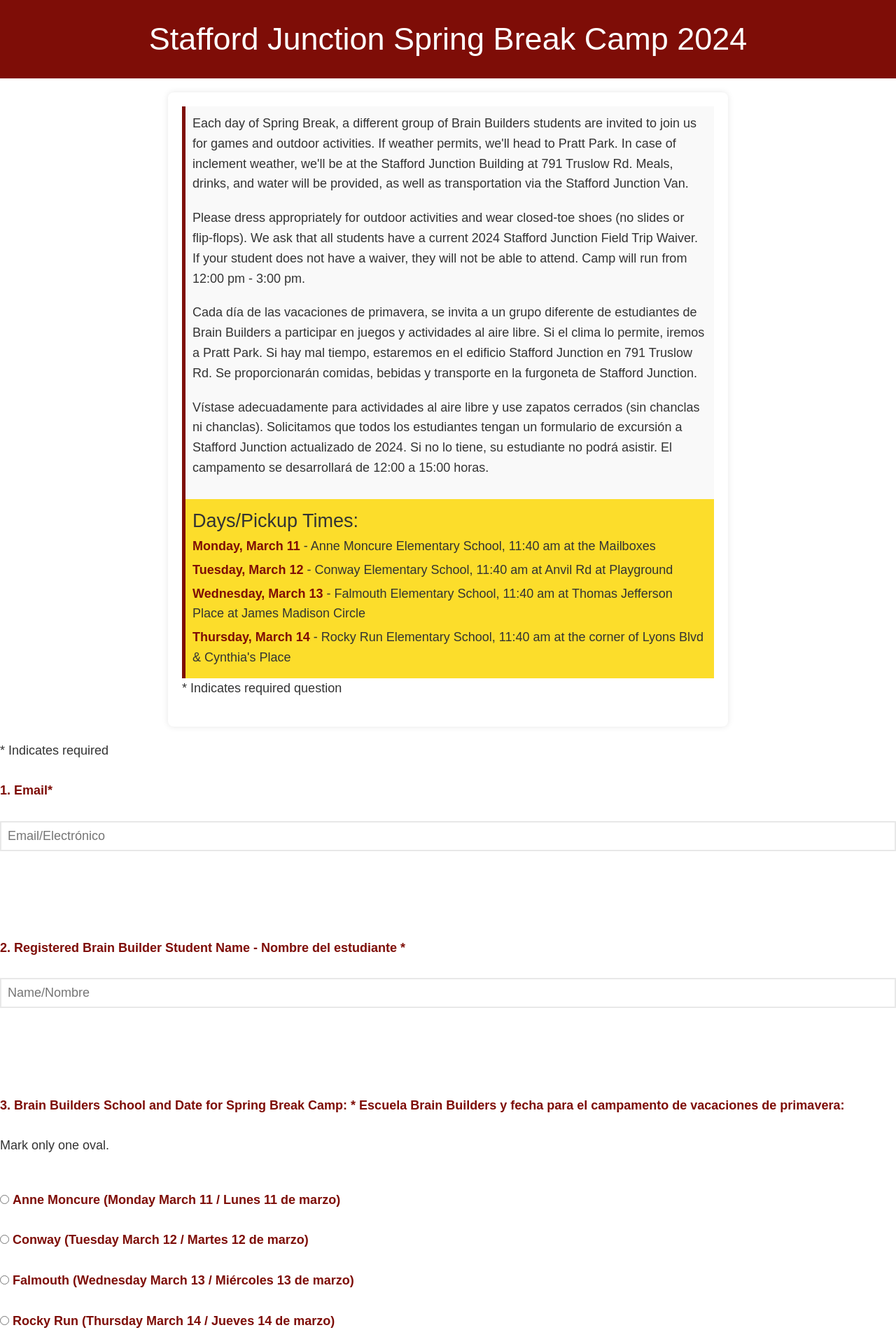
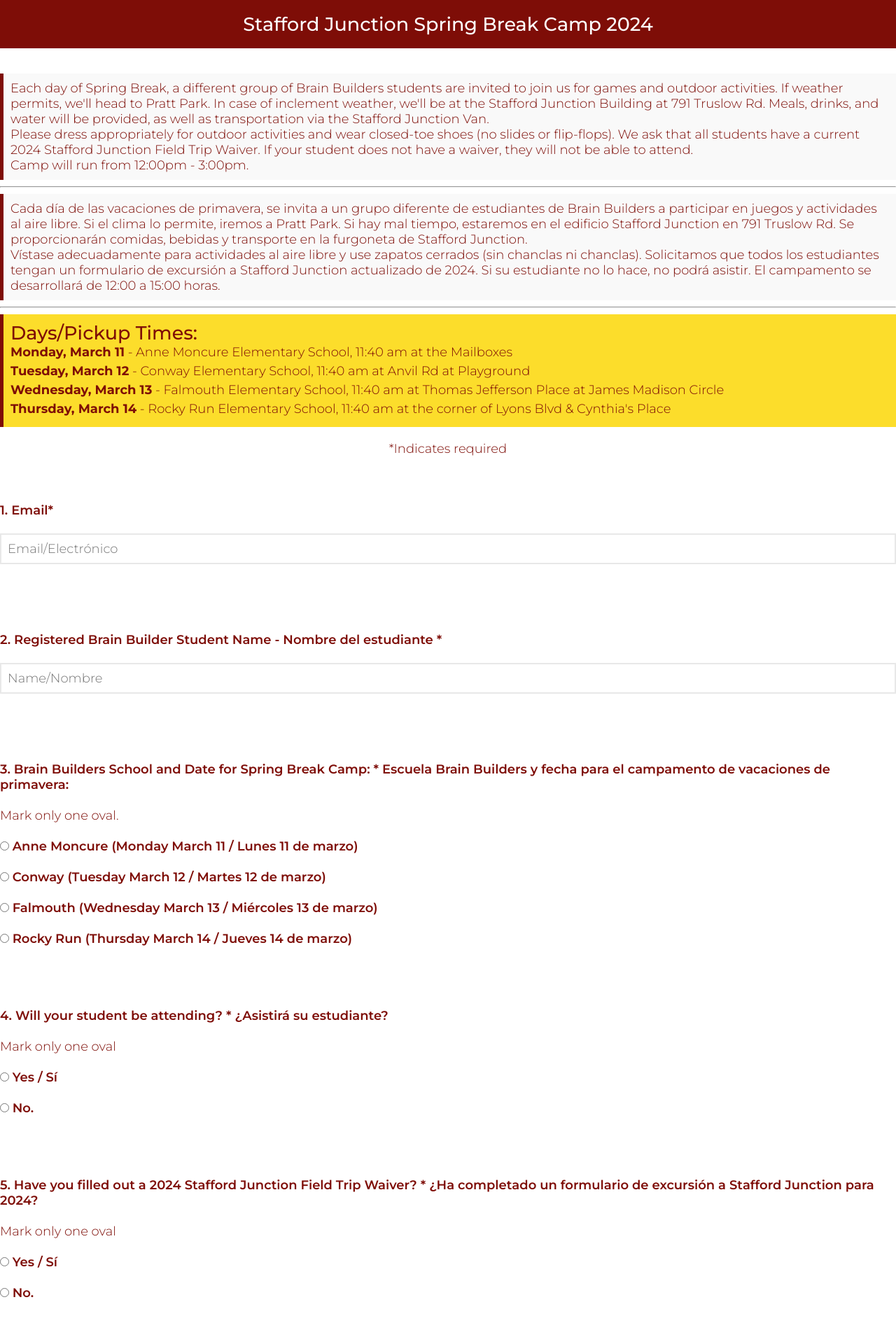
Before and after one commit to natewong1313/stafford-junction, a PHP site: page /springBreakForm.php in a window 1280 px wide. Shown: the top 1920 px of the page at 70% size. Run offline with PHP 8.4, Linux system fonts and the light colour scheme.

Commit message:
cleaned up css, deleted javascript

```diff
--- a/css/base.css
+++ b/css/base.css
@@ -983,3 +983,47 @@ img.profile-pic {
   margin-left: 30px;
   margin-right: 30px;
 }
+
+/*
+ * Specific styling for the 'info' class within the Spring Break form
+ * This is used for sections that contain important information for users (like the camp details).
+ */
+#spring_break_form .info {
+  background-color: #f9f9f9; /* Light grey background for readability */
+  padding: 10px; /* Adds internal padding to give the content some space */
+  border-left: 5px solid #7e0d07; /* Adds a solid red border to the left for emphasis */
+}
+
+/*
+ * Styling for the 'pickup-times' section within the Spring Break form
+ * This section contains the pickup times for students, so it's visually highlighted.
+ */
+#spring_break_form .pickup-times {
+  background-color: #fcdd2b; /* Bright yellow background to differentiate it from other sections */
+  padding: 10px; /* Adds space inside the container to make the content readable */
+  border-left: 5px solid #7e0d07; /* Red left border to match the rest of the theme */
+}
+
+/*
+ * Styling for paragraph text inside the 'pickup-times' section
+ * Reduces the margin between paragraphs to keep the content closer together for readability.
+ */
+#spring_break_form .pickup-times p {
+  margin-bottom: 5px; /* Tightens up the spacing between paragraphs to avoid too much vertical space */
+}
+
+/*
+ * Styling for <strong> elements inside the 'pickup-times' section
+ * Strong tags are typically used for emphasis (like dates or school names).
+*/
+#spring_break_form .pickup-times strong {
+  color: #7e0d07;
+}
+
+/*
+ *This is used to indicate that certain form fields are required, centering the text.
+ */
+#spring_break_form .required-info {
+  margin-top: 20px; /* Adds space above the required info to separate it from the content */
+  text-align: center; /* Centers the text within its container */
+}
--- a/springBreakForm.php
+++ b/springBreakForm.php
@@ -32,87 +32,26 @@ if($_SERVER['REQUEST_METHOD'] == "POST"){
     }
 }
 
-
 ?>
 
 <html>
-
 <head>
-    <?php include_once("universal.inc")?>
+    <!-- Include universal styles, scripts, or configurations via external file -->
+    <?php include_once("universal.inc") ?>
     <meta charset="UTF-8">
     <meta name="viewport" content="width=device-width, initial-scale=1.0">
     <title>Stafford Junction | Spring Break Form</title>
 </head>
-<style>
-body {
-    font-family: Arial, sans-serif;
-    background-color: #ffffff;
-    color: #333;
-    margin: 0;
-    padding: 0;
-    line-height: 1.6;
-}
-
-h1 {
-    background-color: #7e0d07;
-    color: white;
-    padding: 20px;
-    text-align: center;
-    margin: 0;
-    font-size: 2.5em;
-}
-
-#formatted_form {
-    max-width: 800px;
-    margin: 20px auto;
-    background: white;
-    padding: 20px;
-    border-radius: 8px;
-    box-shadow: 0 0 10px rgba(0, 0, 0, 0.1);
-}
-
-p {
-    margin-bottom: 20px;
-}
-
-.info {
-    background-color: #f9f9f9;
-    padding: 10px;
-    border-left: 5px solid #7e0d07;
-}
-
-.pickup-times {
-    background-color: #fcdd2b;
-    padding: 10px;
-    border-left: 5px solid #7e0d07;
-}
-
-.pickup-times p {
-    margin-bottom: 5px;
-}
-
-.pickup-times strong {
-    color: #7e0d07;
-}
-
-@media (max-width: 600px) {
-    h1 {
-        font-size: 1.8em;
-        padding: 15px;
-    }
-
-    #formatted_form {
-        padding: 15px;
-    }
-}
-</style>
-</head>
 
 <body>
 
+    <!-- Main heading of the page, informing about the Spring Break Camp -->
     <h1>Stafford Junction Spring Break Camp 2024</h1>
 
-    <div id="formatted_form">
+    <!-- Main content container for form instructions and information -->
+    <div id="spring_break_form">
+
+        <!-- Informational block (in English) for students/parents about camp details -->
         <div class="info">
             <p>Each day of Spring Break, a different group of Brain Builders students are invited to join us for games
                 and outdoor activities. If weather permits, we'll head to Pratt Park. In case of inclement weather,
@@ -120,18 +59,29 @@ p {
                 as well as transportation via the Stafford Junction Van.</p>
             <p>Please dress appropriately for outdoor activities and wear closed-toe shoes (no slides or flip-flops). We
                 ask that all students have a current 2024 Stafford Junction Field Trip Waiver. If your student does not
-                have a waiver, they will not be able to attend. Camp will run from 12:00 pm - 3:00 pm.</p>
+                have a waiver, they will not be able to attend.</p>
+            <p>Camp will run from 12:00pm - 3:00pm.</p> <!-- Camp schedule is specified here -->
+        </div>
 
+        <!-- Separator line between the English and Spanish sections -->
+        <hr>
+
+        <!-- Informational block (in Spanish)-->
+        <div class="info">
             <p>Cada día de las vacaciones de primavera, se invita a un grupo diferente de estudiantes de Brain Builders
                 a participar en juegos y actividades al aire libre. Si el clima lo permite, iremos a Pratt Park. Si hay
                 mal tiempo, estaremos en el edificio Stafford Junction en 791 Truslow Rd. Se proporcionarán comidas,
                 bebidas y transporte en la furgoneta de Stafford Junction.</p>
             <p>Vístase adecuadamente para actividades al aire libre y use zapatos cerrados (sin chanclas ni chanclas).
                 Solicitamos que todos los estudiantes tengan un formulario de excursión a Stafford Junction actualizado
-                de 2024. Si no lo tiene, su estudiante no podrá asistir. El campamento se desarrollará de 12:00 a 15:00
-                horas.</p>
+                de 2024. Si su estudiante no lo hace, no podrá asistir. El campamento se desarrollará de 12:00 a 15:00
+                horas.</p> <!-- Spanish version of the camp schedule -->
         </div>
 
+        <!-- Separator line between content and pickup times -->
+        <hr>
+
+        <!-- Pickup times for each school, listed for parent reference -->
         <div class="pickup-times">
             <h2>Days/Pickup Times:</h2>
             <p><strong>Monday, March 11</strong> - Anne Moncure Elementary School, 11:40 am at the Mailboxes</p>
@@ -139,114 +89,86 @@ p {
             <p><strong>Wednesday, March 13</strong> - Falmouth Elementary School, 11:40 am at Thomas Jefferson Place at
                 James Madison Circle</p>
             <p><strong>Thursday, March 14</strong> - Rocky Run Elementary School, 11:40 am at the corner of Lyons Blvd &
-                Cynthia's Place</p>
+                Cynthia's Place</p> <!-- Detailed times and locations for student pickups by school -->
         </div>
 
-        <p>* Indicates required question</p>
+        <!-- Notification that required fields in the form are marked with a red asterisk -->
+        <p class="required-info">*Indicates required</p>
     </div>
 
-    <span>* Indicates required</span><br><br>
+    <!-- Extra vertical spacing before the form starts -->
+    <br><br><br>
 
+    <!-- Main Spring Break registration form -->
     <form id="springBreakForm" action="" method="post">
 
-        <!--Email-->
+        <!-- Question 1: Email input field (required) -->
         <label for="email">1. Email*</label><br><br>
         <input type="text" name="email" id="email" placeholder="Email/Electrónico" required><br><br>
-        <!-- Add extra space here before question 2 -->
+        <!-- Additional space before next question -->
         <br><br><br>
 
-        <!--Name-->
+        <!-- Question 2: Name input field (required) -->
         <label for="name">2. Registered Brain Builder Student Name - Nombre del estudiante *</label><br><br>
         <input type="text" name="name" id="name" placeholder="Name/Nombre" required><br><br>
-        <!-- Add extra space here before question 3 -->
+        <!-- Additional space before next question -->
         <br><br><br>
 
-
-        <!--School/Date-->
+        <!-- Question 3: School and date selection using radio buttons (required) -->
         <label for="school_date">3. Brain Builders School and Date for Spring Break Camp: * Escuela Brain Builders y
             fecha para el campamento de vacaciones de primavera:</label><br><br>
         <p>Mark only one oval.</p><br>
 
-        <input type="radio" id="anne_moncure" name="school_date"
-            value="Anne Moncure (Monday March 11 / Lunes 11 de marzo)" required>
+        <!-- Radio button choices for school dates -->
+        <input type="radio" id="anne_moncure" name="school_date" value="Anne Moncure (Monday March 11 / Lunes 11 de marzo)" required>
         <label for="anne_moncure">Anne Moncure (Monday March 11 / Lunes 11 de marzo)</label><br><br>
 
-        <input type="radio" id="conway" name="school_date" value="Conway (Tuesday March 12 / Martes 12 de marzo)"
-            required>
+        <input type="radio" id="conway" name="school_date" value="Conway (Tuesday March 12 / Martes 12 de marzo)" required>
         <label for="conway">Conway (Tuesday March 12 / Martes 12 de marzo)</label><br><br>
 
-        <input type="radio" id="falmouth" name="school_date"
-            value="Falmouth (Wednesday March 13 / Miércoles 13 de marzo)" required>
+        <input type="radio" id="falmouth" name="school_date" value="Falmouth (Wednesday March 13 / Miércoles 13 de marzo)" required>
         <label for="falmouth">Falmouth (Wednesday March 13 / Miércoles 13 de marzo)</label><br><br>
 
-        <input type="radio" id="rocky_run" name="school_date" value="Rocky Run (Thursday March 14 / Jueves 14 de marzo)"
-            required>
+        <input type="radio" id="rocky_run" name="school_date" value="Rocky Run (Thursday March 14 / Jueves 14 de marzo)" required>
         <label for="rocky_run">Rocky Run (Thursday March 14 / Jueves 14 de marzo)</label><br><br>
-        <!-- Add extra space here before question 4 -->
+        <!-- Additional space before next question -->
         <br><br><br>
 
-        <!--isAttending-->
+        <!-- Question 4: Attendance confirmation (radio buttons, required) -->
         <label for="isAttending">4. Will your student be attending? * ¿Asistirá su estudiante?</label><br><br>
         <p>Mark only one oval</p><br>
+
+        <!-- Yes/No radio buttons for attendance -->
         <input type="radio" id="choice_1" name="isAttending" value="yes" required>
         <label for="choice_1">Yes / Sí</label><br><br>
 
         <input type="radio" id="choice_2" name="isAttending" value="no" required>
         <label for="choice_2">No.</label><br><br>
-        <!-- Add extra space here before question 5 -->
+        <!-- Additional space before next question -->
         <br><br><br>
 
-        <!--hasWaiver-->
+        <!-- Question 5: Field Trip Waiver confirmation (radio buttons, required) -->
         <label for="hasWaiver">5. Have you filled out a 2024 Stafford Junction Field Trip Waiver? * ¿Ha completado un
-            formulario de
-            excursión a Stafford Junction para 2024?</label><br><br>
+            formulario de excursión a Stafford Junction para 2024?</label><br><br>
 
         <p>Mark only one oval</p><br>
+
+        <!-- Yes/No radio buttons for waiver -->
         <input type="radio" id="waiver_yes" name="hasWaiver" value="yes" required>
         <label for="waiver_yes">Yes / Sí</label><br><br>
 
         <input type="radio" id="waiver_no" name="hasWaiver" value="no" required>
         <label for="waiver_no">No.</label><br><br>
-        <!-- Add extra space here before question 5 -->
+        <!-- Additional space before next question -->
         <br><br><br>
 
-        <!--questions_comments-->
+        <!-- Question 6: Comments and Questions textarea -->
         <label for="questions_comments">6. Questions or Comments: Pregunta o comentarios:</label><br><br>
         <textarea id="questions_comments" name="questions_comments" rows="6" cols="50"
             placeholder="Type your questions or comments here... / Escriba sus preguntas o comentarios aquí..."></textarea><br><br>
 
+        <!-- Submit button for the form -->
         <button type="submit" id="submit">Submit</button>
-        </form>
-
-
-    <!--ChatGPT code below, repurposed for this form-->
-
-    <!--Javascript code that makes sure that the user can only fill in the text field if they select the 'other' radio button-->
-    <script>
-    const choice1 = document.getElementById('choice_1');
-    const choice2 = document.getElementById('choice_2');
-    const otherChoice = document.getElementById('choice_3');
-    const otherInput = document.getElementById('other');
-
-    otherChoice.addEventListener('change', () => {
-        if (otherChoice.checked) {
-            otherInput.disabled = false;
-        }
-    });
-
-    choice1.addEventListener('change', () => {
-        if (choice1.checked) {
-            otherInput.disabled = true;
-        }
-    });
-
-    choice2.addEventListener('change', () => {
-        if (choice2.checked) {
-            otherInput.disabled = true;
-        }
-    });
-    </script>
-
+    </form>
 </body>
-
 </html>
```
